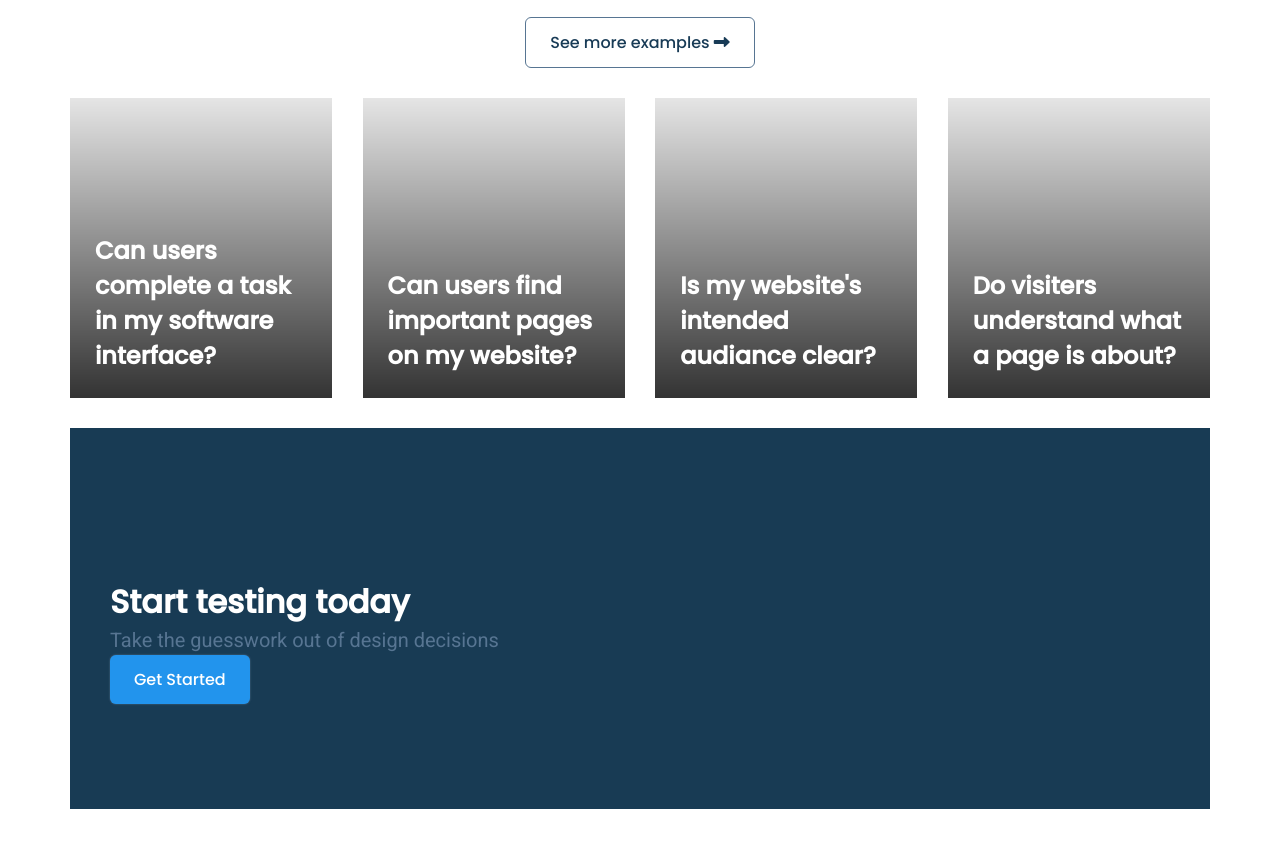
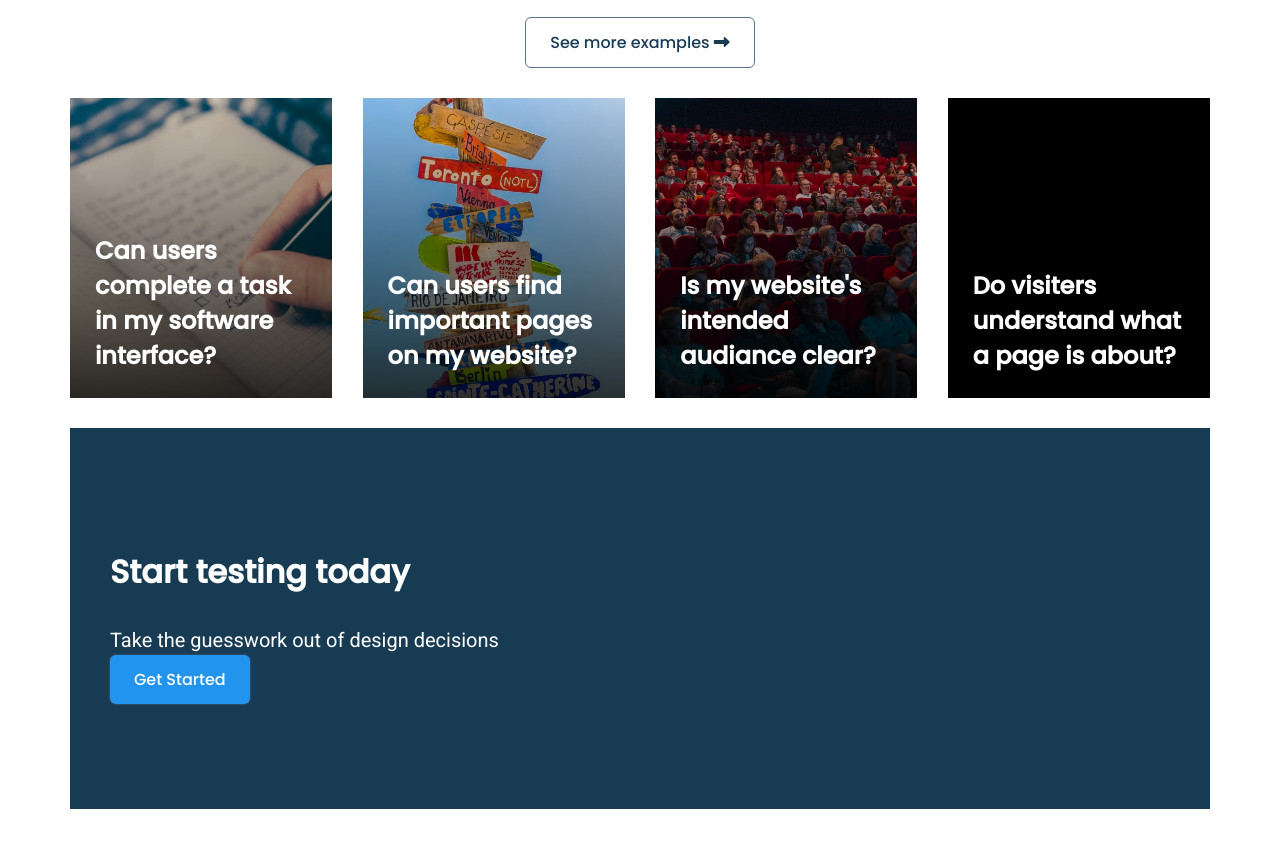
Before and after one commit to Divyansh14s/usability-cs2b, a plain HTML site: page units/index.html in a window 1280 px wide. Shown: the part 3503-4351 px from the top of the page. Drawn offline with Linux system fonts and the light colour scheme.

Commit message:
slight change

```diff
--- a/units/style.css
+++ b/units/style.css
@@ -198,19 +198,23 @@ header {
   box-shadow: 0 0 10px #888;
 }
 .example-card:nth-child(1) {
-  background: linear-gradient(rgb(0,0,0,0.1),rgb(0,0,0,0.8)),url();
+  background: linear-gradient(rgb(0, 0, 0, 0.1), rgb(0, 0, 0, 0.8)),
+    url(asset\ 36.jpeg);
   background-size: cover;
 }
 .example-card:nth-child(2) {
-  background: linear-gradient(rgb(0,0,0,0.1),rgb(0,0,0,0.8)),url();
+  background: linear-gradient(rgb(0, 0, 0, 0.1), rgb(0, 0, 0, 0.8)),
+    url(asset\ 37.jpeg);
   background-size: cover;
 }
 .example-card:nth-child(3) {
-  background: linear-gradient(rgb(0,0,0,0.1),rgb(0,0,0,0.8)),url();
+  background: linear-gradient(rgb(0, 0, 0, 0.1), rgb(0, 0, 0, 0.8)),
+    url(asset\ 38.jpeg);
   background-size: cover;
 }
 .example-card:nth-child(4) {
-  background: linear-gradient(rgb(0,0,0,0.1),rgb(0,0,0,0.8)),url();
+  background: linear-gradient(rgb(0, 0, 0, 0.1), rgb(0, 0, 0, 0.8)),
+    urlasset\ 39.jpeg);
   background-size: cover;
 }
 .cta-section {
@@ -220,9 +224,10 @@ header {
 .cta-container {
   flex-direction: column;
   align-items: center;
-  color: white;gap: 30px;
+  color: white;
+  gap: 30px;
 }
-.cta-container {
+.cta-container p {
   color: white;
   margin-top: 30px;
 }
```
Also changed, not shown: units/asset 36.jpeg (added), units/asset 37.jpeg (added), units/asset 38.jpeg (added), units/asset 39.jpeg (added).
